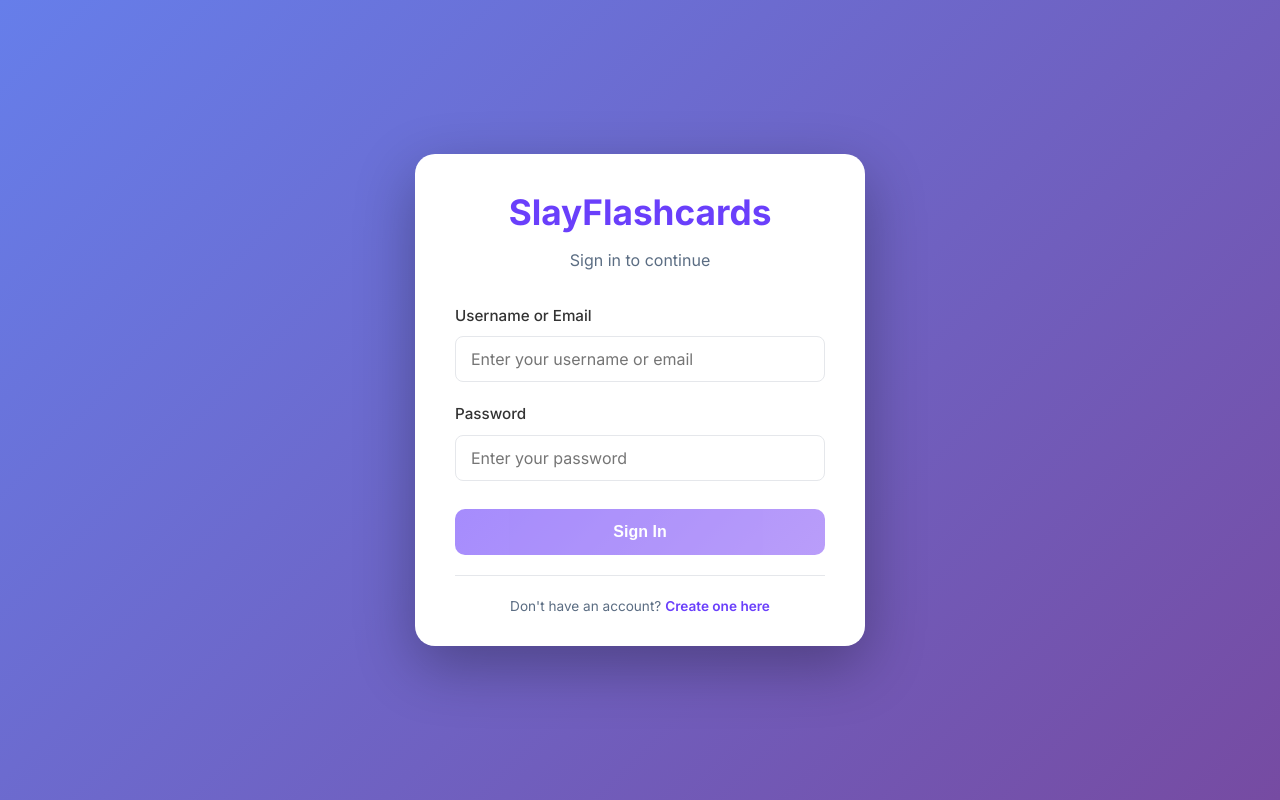
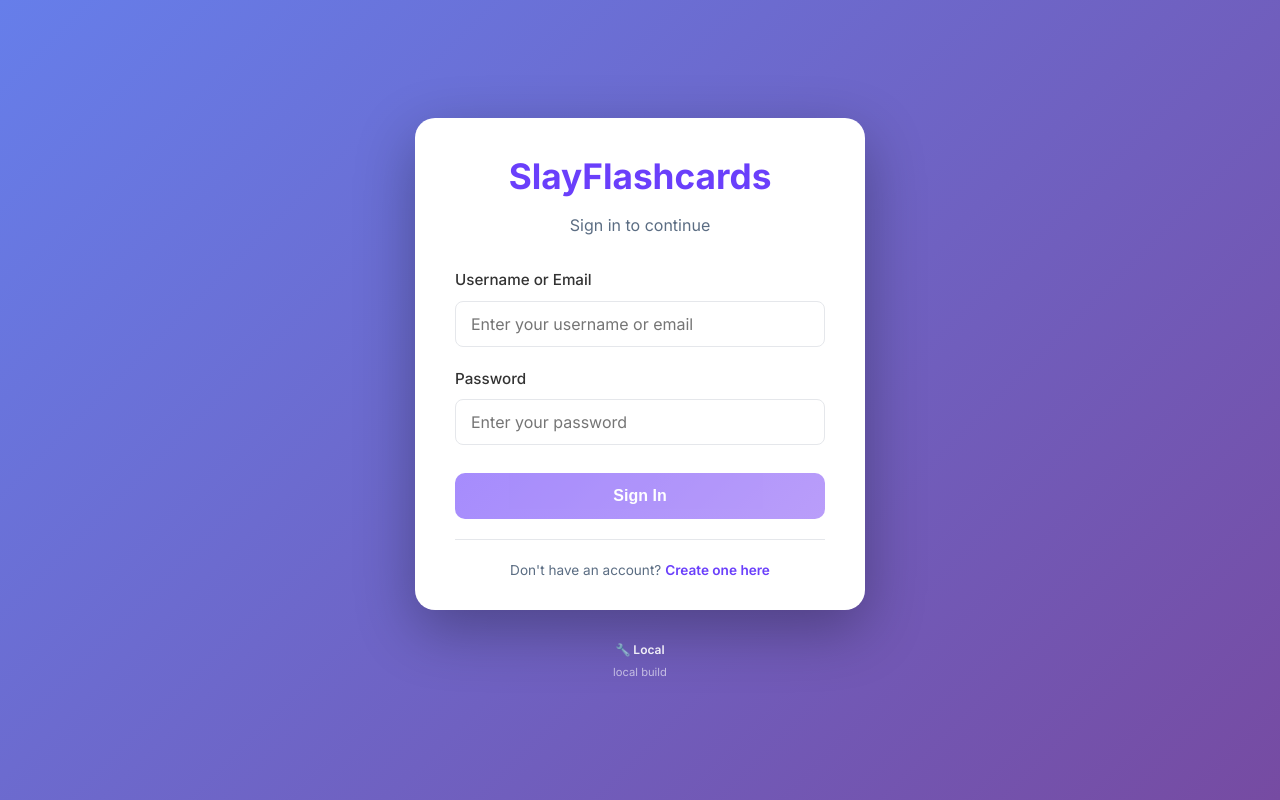
Before and after one commit to krizo/slay_flashcards, a React (Vite) app in the folder frontend/: page /login in a window 1280 px wide. Built offline with nearby package versions, Linux system fonts and the light colour scheme.

Commit message:
Add build version info to login page
Display build version and date at the bottom of the login screen
so users can see which version is deployed before logging in.

```diff
--- a/frontend/src/index.css
+++ b/frontend/src/index.css
@@ -1437,6 +1437,26 @@ body {
     text-decoration: underline;
 }
 
+.login-version-info {
+    margin-top: var(--spacing-lg);
+    text-align: center;
+    display: flex;
+    flex-direction: column;
+    gap: 4px;
+    font-size: 0.75rem;
+    color: rgba(255, 255, 255, 0.7);
+}
+
+.login-version-info .version-label {
+    font-weight: 600;
+    color: rgba(255, 255, 255, 0.9);
+}
+
+.login-version-info .build-date {
+    font-size: 0.7rem;
+    color: rgba(255, 255, 255, 0.6);
+}
+
 .loading-container {
     display: flex;
     flex-direction: column;
--- a/frontend/src/pages/LoginPage.tsx
+++ b/frontend/src/pages/LoginPage.tsx
@@ -9,6 +9,10 @@ function LoginPage() {
     const [isLoading, setIsLoading] = useState<boolean>(false);
     const { login } = useAuth();
     const navigate = useNavigate();
+
+    const buildVersion = import.meta.env.VITE_BUILD_VERSION || 'dev';
+    const buildDate = import.meta.env.VITE_BUILD_DATE || 'local build';
+    const isCI = import.meta.env.VITE_IS_CI === 'true';
 
     const handleSubmit = async (e: React.FormEvent) => {
         e.preventDefault();
@@ -93,6 +97,13 @@ function LoginPage() {
                         </p>
                     </div>
                 </div>
+
+                <div className="login-version-info">
+                    <div className="version-label">
+                        {isCI ? `v${buildVersion}` : '🔧 Local'}
+                    </div>
+                    <div className="build-date">{buildDate}</div>
+                </div>
             </div>
         </div>
     );
```
